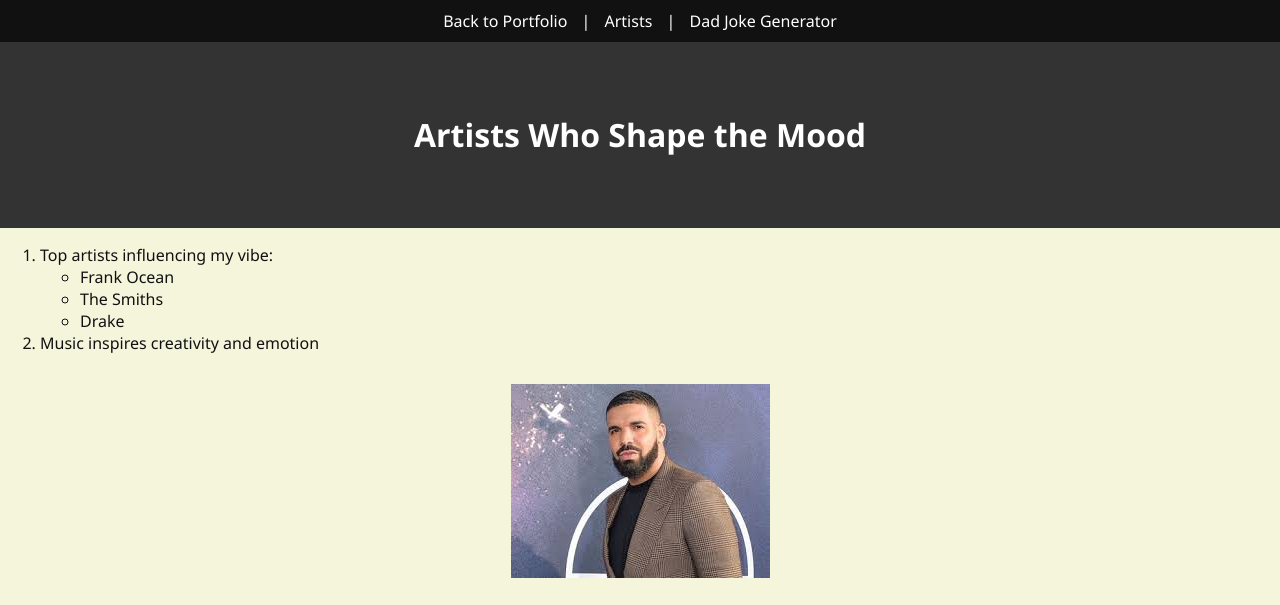
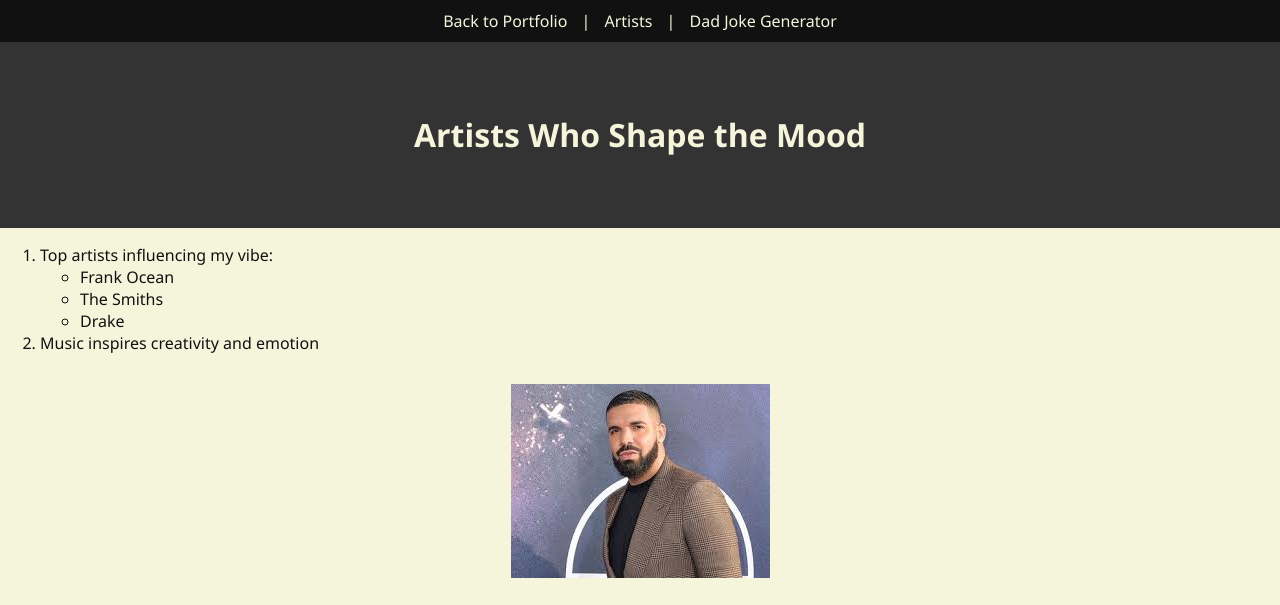
Before and after one commit to grantlsnow/grantsnow, a plain HTML site: page scratch.html in a window 1280 px wide. Shown: the top 605 px of the page. Drawn offline with Linux system fonts and the light colour scheme.

Commit message:
Update style.css

```diff
--- a/style.css
+++ b/style.css
@@ -6,18 +6,18 @@ body {
 }
 .nav {
   background: #111;
-  color: white;
+  color: #f5f5dc;
   padding: 10px;
   text-align: center;
 }
 .nav a {
-  color: white;
+  color: #f5f5dc;
   margin: 0 10px;
   text-decoration: none;
 }
 .header {
   background: #333;
-  color: white;
+  color: #f5f5dc;
   text-align: center;
   padding: 50px;
 }
```
